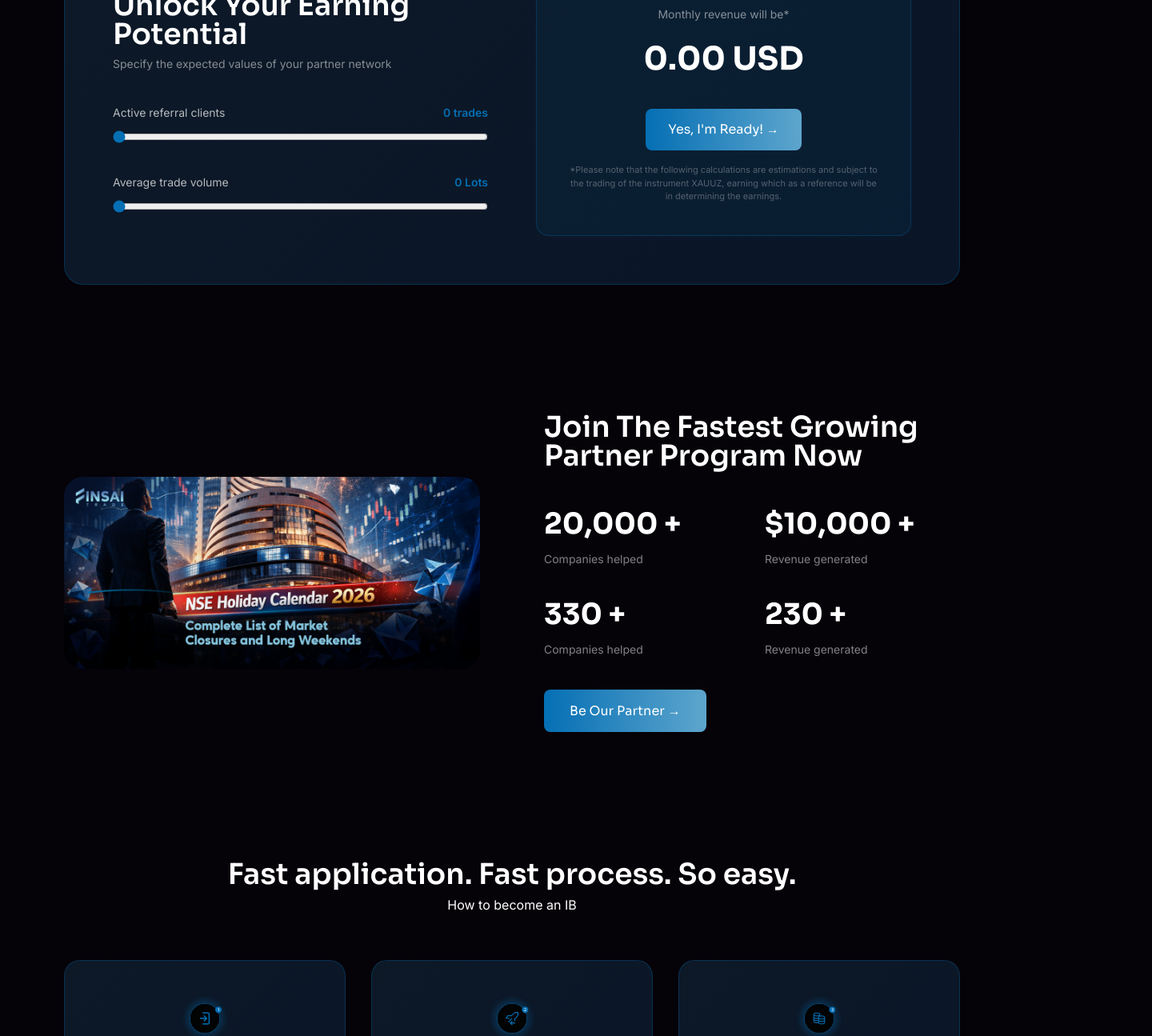
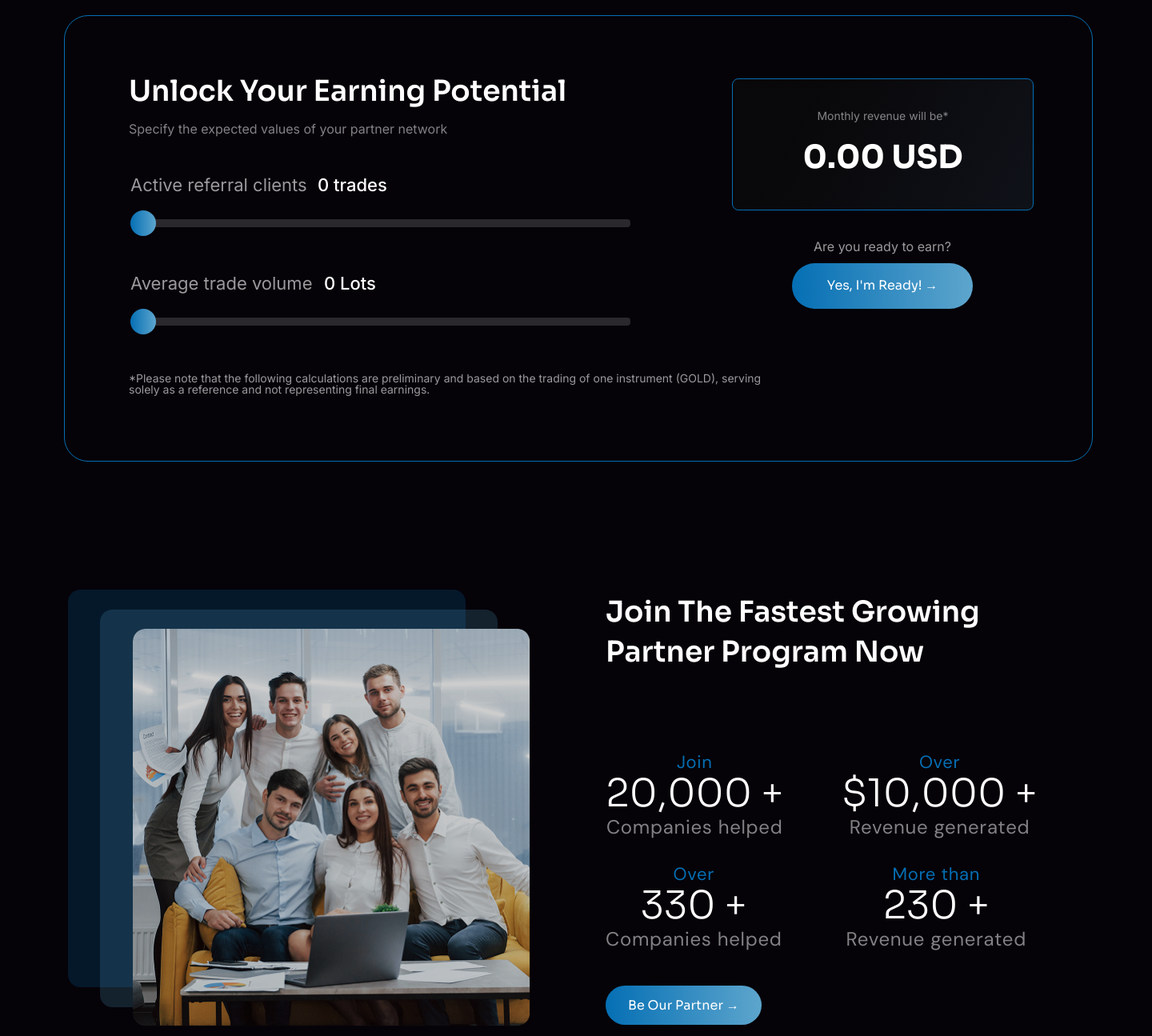
Before and after one commit to finsaitrade007/main-website, a Next.js app: page /partnerships in a window 1280 px wide. Shown: the part 1660-2955 px from the top of the page at 80% size, 1440 px wide, since content can reach past the window. Built offline with nearby package versions, Linux system fonts and the light colour scheme.

Commit message:
feat: IB calculation, why and stats section

```diff
--- a/src/app/globals.css
+++ b/src/app/globals.css
@@ -568,3 +568,13 @@ h1, h2, h3, h4, h5, h6 {
   line-height: 25px;
   color: rgba(255,255,255,0.45);
 }
+
+
+.slider-label {
+  font-family: var(--font-inter), 'Inter', sans-serif;
+  font-weight: 400;
+  font-size: 22px;
+  line-height: 100%;
+  letter-spacing: 0;
+  color: #FFFFFF99;
+}
--- a/src/app/layout.tsx
+++ b/src/app/layout.tsx
@@ -1,5 +1,5 @@
 import type { Metadata } from "next";
-import { Sora, Inter } from "next/font/google";
+import { Sora, Inter, DM_Sans } from "next/font/google";
 import "./globals.css";
 import Navbar from "@/components/Navbar";
 import Footer from "@/components/Footer";
@@ -7,7 +7,13 @@ import Footer from "@/components/Footer";
 const sora = Sora({
   variable: "--font-sora",
   subsets: ["latin"],
-  weight: ["400", "600", "700", "800"],
+  weight: ["300", "400", "600", "700", "800"],
+});
+
+const dmSans = DM_Sans({
+  variable: "--font-dm-sans",
+  subsets: ["latin"],
+  weight: ["400", "500"],
 });
 
 const inter = Inter({
@@ -30,7 +36,7 @@ export default function RootLayout({
   return (
     <html
       lang="en"
-      className={`${sora.variable} ${inter.variable} h-full antialiased`}
+      className={`${sora.variable} ${inter.variable} ${dmSans.variable} h-full antialiased`}
     >
       <body className="min-h-full flex flex-col bg-[#050208]">
         <Navbar />
--- a/src/components/IBCalculatorSection.tsx
+++ b/src/components/IBCalculatorSection.tsx
@@ -9,82 +9,184 @@ export default function IBCalculatorSection() {
 
   return (
     <section style={{ background: "#050208", padding: "80px 0" }}>
+      <style>{`
+        .ib-slider {
+          -webkit-appearance: none;
+          appearance: none;
+          height: 10px;
+          border-radius: 4px;
+          background: rgba(255,255,255,0.15);
+          outline: none;
+          cursor: pointer;
+        }
+        .ib-slider::-webkit-slider-thumb {
+          -webkit-appearance: none;
+          appearance: none;
+          width: 32px;
+          height: 32px;
+          border-radius: 50%;
+          background: linear-gradient(269.63deg, #7DB9D6 -35.69%, #056FB4 99.68%);
+          cursor: pointer;
+          border: none;
+        }
+        .ib-slider::-moz-range-thumb {
+          width: 32px;
+          height: 32px;
+          border-radius: 50%;
+          background: linear-gradient(269.63deg, #7DB9D6 -35.69%, #056FB4 99.68%);
+          cursor: pointer;
+          border: none;
+        }
+      `}</style>
+
       <div style={{ maxWidth: "1440px", margin: "0 auto", padding: "0 80px" }}>
         <div style={{
-          background: "linear-gradient(135deg, #0D1927 0%, #0a1628 100%)",
-          border: "1px solid rgba(5,111,180,0.3)",
-          borderRadius: "24px",
-          padding: "60px",
-          display: "grid",
-          gridTemplateColumns: "1fr 1fr",
-          gap: "60px",
-          alignItems: "center",
+          position: "relative",
+          width: "1286px",
+          height: "558px",
+          background: "#050208",
+          border: "1px solid #056FB4",
+          borderRadius: "30px",
+          boxSizing: "border-box",
+          margin: "0 auto",
         }}>
 
-          <div>
-            <h2 className="section-title" style={{ marginBottom: "8px" }}>
+          {/* Title */}
+          <h2 style={{
+            position: "absolute",
+            top: "72px",
+            left: "80px",
+            width: "548px",
+            height: "43px",
+            fontFamily: "var(--font-sora, Sora)",
+            fontWeight: 600,
+            fontSize: "36px",
+            lineHeight: "43px",
+            letterSpacing: 0,
+            color: "#FFFFFF",
+            margin: 0,
+          }}>
             Unlock Your Earning Potential
           </h2>
+
+          {/* Subtitle */}
           <p style={{
+            position: "absolute",
+            top: "133px",
+            left: "80px",
+            width: "455px",
+            height: "19px",
             fontFamily: "var(--font-inter, Inter)",
-              fontSize: "14px",
+            fontWeight: 400,
+            fontSize: "16px",
+            lineHeight: "100%",
+            letterSpacing: 0,
             color: "rgba(255,255,255,0.5)",
-              marginBottom: "40px",
+            margin: 0,
           }}>
             Specify the expected values of your partner network
           </p>
 
-            <div style={{ marginBottom: "32px" }}>
-              <div style={{ display: "flex", justifyContent: "space-between", marginBottom: "10px" }}>
-                <span style={{ fontFamily: "var(--font-inter, Inter)", fontSize: "14px", color: "rgba(255,255,255,0.7)" }}>
+          {/* Slider 1 label */}
+          <span className="slider-label" style={{ position: "absolute", top: "200px", left: "82px", width: "226px", height: "27px" }}>
             Active referral clients
           </span>
-                <span style={{ fontFamily: "var(--font-inter, Inter)", fontSize: "14px", color: "#056FB4", fontWeight: 600 }}>
+          {/* Slider 1 count */}
+          <span style={{
+            position: "absolute",
+            top: "200px",
+            left: "316px",
+            width: "88px",
+            height: "27px",
+            fontFamily: "var(--font-inter, Inter)",
+            fontWeight: 500,
+            fontSize: "22px",
+            lineHeight: "100%",
+            letterSpacing: 0,
+            color: "#FFFFFF",
+          }}>
             {clients} trades
           </span>
-              </div>
+
+          {/* Slider 1 */}
           <input
             type="range"
+            className="ib-slider"
             min={0}
             max={500}
             value={clients}
             onChange={(e) => setClients(Number(e.target.value))}
-                style={{ width: "100%", accentColor: "#056FB4" }}
+            style={{
+              position: "absolute",
+              top: "254px",
+              left: "82px",
+              width: "625px",
+              height: "10px",
+            }}
           />
-            </div>
 
-            <div>
-              <div style={{ display: "flex", justifyContent: "space-between", marginBottom: "10px" }}>
-                <span style={{ fontFamily: "var(--font-inter, Inter)", fontSize: "14px", color: "rgba(255,255,255,0.7)" }}>
+          {/* Slider 2 label */}
+          <span className="slider-label" style={{ position: "absolute", top: "323px", left: "82px", width: "234px", height: "27px" }}>
             Average trade volume
           </span>
-                <span style={{ fontFamily: "var(--font-inter, Inter)", fontSize: "14px", color: "#056FB4", fontWeight: 600 }}>
+          {/* Slider 2 count */}
+          <span style={{
+            position: "absolute",
+            top: "323px",
+            left: "324px",
+            width: "66px",
+            height: "27px",
+            fontFamily: "var(--font-inter, Inter)",
+            fontWeight: 500,
+            fontSize: "22px",
+            lineHeight: "100%",
+            letterSpacing: 0,
+            color: "#FFFFFF",
+          }}>
             {volume} Lots
           </span>
-              </div>
+
+          {/* Slider 2 */}
           <input
             type="range"
+            className="ib-slider"
             min={0}
             max={1000}
             value={volume}
             onChange={(e) => setVolume(Number(e.target.value))}
-                style={{ width: "100%", accentColor: "#056FB4" }}
+            style={{
+              position: "absolute",
+              top: "377px",
+              left: "82px",
+              width: "625px",
+              height: "10px",
+            }}
           />
-            </div>
-          </div>
 
+          {/* Revenue box */}
           <div style={{
-            background: "rgba(5,111,180,0.08)",
-            border: "1px solid rgba(5,111,180,0.3)",
-            borderRadius: "16px",
-            padding: "40px",
-            textAlign: "center",
+            position: "absolute",
+            top: "78px",
+            left: "834px",
+            width: "377px",
+            height: "165px",
+            borderRadius: "8px",
+            border: "1px solid #056FB4",
+            background: `
+              linear-gradient(0deg, rgba(10,10,10,0.7), rgba(10,10,10,0.7)),
+              linear-gradient(119.3deg, rgba(0,0,0,0) 23.34%, rgba(73,109,171,0.3) 96.36%)
+            `,
+            display: "flex",
+            flexDirection: "column",
+            alignItems: "center",
+            justifyContent: "center",
+            boxSizing: "border-box",
           }}>
             <p style={{
               fontFamily: "var(--font-inter, Inter)",
               fontSize: "14px",
               color: "rgba(255,255,255,0.5)",
-              marginBottom: "16px",
+              margin: "0 0 12px",
             }}>
               Monthly revenue will be*
             </p>
@@ -93,34 +195,69 @@ export default function IBCalculatorSection() {
               fontWeight: 700,
               fontSize: "40px",
               color: "#FFFFFF",
-              margin: "0 0 32px",
+              margin: 0,
             }}>
               {monthlyRevenue} USD
             </p>
+          </div>
+
+          {/* Are you ready text */}
+          <span style={{
+            position: "absolute",
+            top: "280px",
+            left: "936px",
+            width: "172px",
+            height: "19px",
+            fontFamily: "var(--font-inter, Inter)",
+            fontWeight: 400,
+            fontSize: "16px",
+            lineHeight: "100%",
+            letterSpacing: 0,
+            color: "#FFFFFF99",
+          }}>
+            Are you ready to earn?
+          </span>
+
+          {/* Button */}
           <button style={{
-              display: "inline-flex",
-              alignItems: "center",
-              gap: "8px",
-              padding: "14px 28px",
-              borderRadius: "8px",
+            position: "absolute",
+            top: "309px",
+            left: "909px",
+            width: "226.02px",
+            height: "56.5px",
+            borderRadius: "28.83px",
             background: "linear-gradient(269.63deg, #7DB9D6 -35.69%, #056FB4 99.68%)",
             border: "none",
             cursor: "pointer",
             fontFamily: "var(--font-sora, Sora)",
             fontSize: "16px",
             color: "#FFFFFF",
+            display: "inline-flex",
+            alignItems: "center",
+            justifyContent: "center",
+            gap: "8px",
           }}>
             Yes, I&apos;m Ready! →
           </button>
+
+          {/* Note */}
           <p style={{
+            position: "absolute",
+            top: "446px",
+            left: "80px",
+            width: "830px",
+            height: "34px",
             fontFamily: "var(--font-inter, Inter)",
-              fontSize: "11px",
-              color: "rgba(255,255,255,0.3)",
-              marginTop: "16px",
+            fontWeight: 400,
+            fontSize: "14px",
+            lineHeight: "100%",
+            letterSpacing: 0,
+            color: "#FFFFFF99",
+            margin: 0,
+            overflow: "hidden",
           }}>
-              *Please note that the following calculations are estimations and subject to the trading of the instrument XAUUZ, earning which as a reference will be in determining the earnings.
+            *Please note that the following calculations are preliminary and based on the trading of one instrument (GOLD), serving solely as a reference and not representing final earnings.
           </p>
-          </div>
 
         </div>
       </div>
--- a/src/components/IBStatsSection.tsx
+++ b/src/components/IBStatsSection.tsx
@@ -2,60 +2,184 @@ import Link from "next/link";
 import Image from "next/image";
 
 const stats = [
-  { value: "20,000 +", label: "Companies helped" },
-  { value: "$10,000 +", label: "Revenue generated" },
-  { value: "330 +", label: "Companies helped" },
-  { value: "230 +", label: "Revenue generated" },
+  { prefix: "Join", value: "20,000 +", label: "Companies helped" },
+  { prefix: "Over", value: "$10,000 +", label: "Revenue generated" },
+  { prefix: "Over", value: "330 +", label: "Companies helped" },
+  { prefix: "More than", value: "230 +", label: "Revenue generated" },
 ];
 
 export default function IBStatsSection() {
   return (
-    <section style={{ background: "#050208", padding: "80px 0" }}>
-      <div style={{ maxWidth: "1440px", margin: "0 auto", padding: "0 80px" }}>
+    <section style={{ position: "relative", background: "#050208", width: "1440px", height: "696px", boxSizing: "border-box" }}>
+
+          {/* Image stack container */}
           <div style={{
-          display: "grid",
-          gridTemplateColumns: "1fr 1fr",
-          gap: "80px",
-          alignItems: "center",
+            position: "absolute",
+            top: "80px",
+            left: "85px",
+            width: "577.84px",
+            height: "546px",
           }}>
+            <div style={{
+              position: "absolute",
+              top: "0px",
+              left: "0px",
+              width: "497.07px",
+              height: "497.07px",
+              borderRadius: "15.53px",
+              background: "#056FB433",
+            }} />
 
-          <div style={{ borderRadius: "24px", overflow: "hidden" }}>
+            <div style={{
+              position: "absolute",
+              top: "24.85px",
+              left: "40.39px",
+              width: "497.07px",
+              height: "497.07px",
+              borderRadius: "15.53px",
+              background: "#529EC933",
+            }} />
+
+            <div style={{
+              position: "absolute",
+              top: "48.93px",
+              left: "80.77px",
+              width: "497.07px",
+              height: "497.07px",
+              borderRadius: "15.53px",
+              background: "#11111133",
+              overflow: "hidden",
+            }}>
               <Image
-              src="/blogs-placeholder.png"
+                src="/corporate-group.png"
                 alt="Partner team"
-              width={580}
-              height={420}
-              style={{ objectFit: "cover", width: "100%", height: "auto" }}
+                fill
+                style={{ objectFit: "cover" }}
               />
             </div>
+          </div>
 
+      <div style={{
+        position: "absolute",
+        top: "83px",
+        left: "757px",
+        width: "568px",
+        height: "541px",
+      }}>
           <div>
-            <h2 className="section-title" style={{ marginBottom: "40px" }}>
+            <h2 style={{
+              fontFamily: "var(--font-sora, Sora)",
+              fontWeight: 600,
+              fontSize: "36px",
+              lineHeight: "50px",
+              letterSpacing: 0,
+              textTransform: "capitalize",
+              color: "#FFFFFF",
+              margin: "0 0 40px",
+            }}>
               Join The Fastest Growing Partner Program Now
             </h2>
 
+
+          </div>
+
+        </div>
+
+      {/* Row 1 stats */}
       <div style={{
-              display: "grid",
-              gridTemplateColumns: "1fr 1fr",
-              gap: "32px",
-              marginBottom: "40px",
+        position: "absolute",
+        top: "285px",
+        left: "757px",
+        width: "541px",
+        display: "flex",
+        gap: "73px",
+        alignItems: "flex-start",
       }}>
-              {stats.map((stat, i) => (
-                <div key={i}>
+        {stats.slice(0, 2).map((stat, i) => (
+          <div key={i} style={{ display: "flex", flexDirection: "column", alignItems: "center" }}>
+            <p style={{
+              fontFamily: "var(--font-dm-sans, 'DM Sans')",
+              fontWeight: 400,
+              fontSize: "22px",
+              lineHeight: "100%",
+              letterSpacing: "0.03em",
+              color: "#056FB4",
+              margin: "0 0 4px",
+              // textAlign: "center",
+            }}>
+              {stat.prefix}
+            </p>
             <p style={{
               fontFamily: "var(--font-sora, Sora)",
-                    fontWeight: 700,
-                    fontSize: "36px",
+              fontWeight: 300,
+              fontSize: "48px",
+              lineHeight: "100%",
+              letterSpacing: 0,
               color: "#FFFFFF",
               margin: "0 0 6px",
             }}>
               {stat.value}
             </p>
             <p style={{
-                    fontFamily: "var(--font-inter, Inter)",
-                    fontSize: "14px",
+              fontFamily: "var(--font-dm-sans, 'DM Sans')",
+              fontWeight: 400,
+              fontSize: "24px",
+              lineHeight: "100%",
+              letterSpacing: "0.03em",
               color: "rgba(255,255,255,0.5)",
               margin: 0,
+              whiteSpace: "nowrap",
+            }}>
+              {stat.label}
+            </p>
+          </div>
+        ))}
+      </div>
+
+      {/* Row 2 stats */}
+      <div style={{
+        position: "absolute",
+        top: "424.97px",
+        left: "757px",
+        width: "525px",
+        display: "flex",
+        gap: "80px",
+        alignItems: "flex-start",
+      }}>
+        {stats.slice(2).map((stat, i) => (
+          <div key={i} style={{ display: "flex", flexDirection: "column", alignItems: "center" }}>
+            <p style={{
+              fontFamily: "var(--font-dm-sans, 'DM Sans')",
+              fontWeight: 400,
+              fontSize: "22px",
+              lineHeight: "100%",
+              letterSpacing: "0.03em",
+              color: "#056FB4",
+              margin: "0 0 4px",
+              textAlign: "center",
+            }}>
+              {stat.prefix}
+            </p>
+            <p style={{
+              fontFamily: "var(--font-sora, Sora)",
+              fontWeight: 300,
+              fontSize: "48px",
+              lineHeight: "100%",
+              letterSpacing: 0,
+              color: "#FFFFFF",
+              margin: "0 0 6px",
+            }}>
+              {stat.value}
+            </p>
+            <p style={{
+              fontFamily: "var(--font-dm-sans, 'DM Sans')",
+              fontWeight: 400,
+              fontSize: "24px",
+              lineHeight: "100%",
+              letterSpacing: "0.03em",
+              color: "rgba(255,255,255,0.5)",
+              margin: 0,
+              whiteSpace: "nowrap",
             }}>
               {stat.label}
             </p>
@@ -64,21 +188,21 @@ export default function IBStatsSection() {
       </div>
 
       <Link href="/register" className="btn-text" style={{
+        position: "absolute",
+        top: "575px",
+        left: "757px",
+        width: "195px",
+        height: "49px",
+        borderRadius: "25px",
+        background: "linear-gradient(269.63deg, #7DB9D6 -35.69%, #056FB4 99.68%)",
+        textDecoration: "none",
         display: "inline-flex",
         alignItems: "center",
-              gap: "8px",
-              padding: "14px 32px",
-              borderRadius: "8px",
-              background: "linear-gradient(269.63deg, #7DB9D6 -35.69%, #056FB4 99.68%)",
-              textDecoration: "none",
+        justifyContent: "center",
         whiteSpace: "nowrap",
       }}>
         Be Our Partner →
       </Link>
-          </div>
-
-        </div>
-      </div>
     </section>
   );
 }
--- a/src/components/IBWhySection.tsx
+++ b/src/components/IBWhySection.tsx
@@ -30,7 +30,7 @@ export default function IBWhySection() {
   const [active, setActive] = useState(0);
 
   return (
-    <section style={{ background: "#050208", padding: "80px 0" }}>
+    <section style={{ background: "#050208", width: "1440px", height: "822px", padding: "80px 0", boxSizing: "border-box" }}>
       <div style={{ maxWidth: "1440px", margin: "0 auto", padding: "0 80px" }}>
 
         {/* Title */}
@@ -117,7 +117,7 @@ export default function IBWhySection() {
               fontSize: "16px",
               lineHeight: "32px",
               letterSpacing: 0,
-              color: "rgba(255,255,255,0.65)",
+              color: "#FFFFFF",
               margin: 0,
             }}>
               {tabs[active].desc}
@@ -142,9 +142,9 @@ export default function IBWhySection() {
             <Image
               src="/ib-why.png"
               alt="IB Why"
-              width={520}
-              height={480}
-              style={{ objectFit: "contain" }}
+              width={472}
+              height={444}
+              style={{ objectFit: "contain", borderRadius: "20px" }}
             />
           </div>
         </div>
```
Also changed, not shown: public/corporate-group.png (added). Lines whose indentation alone changed are shown as unchanged.
